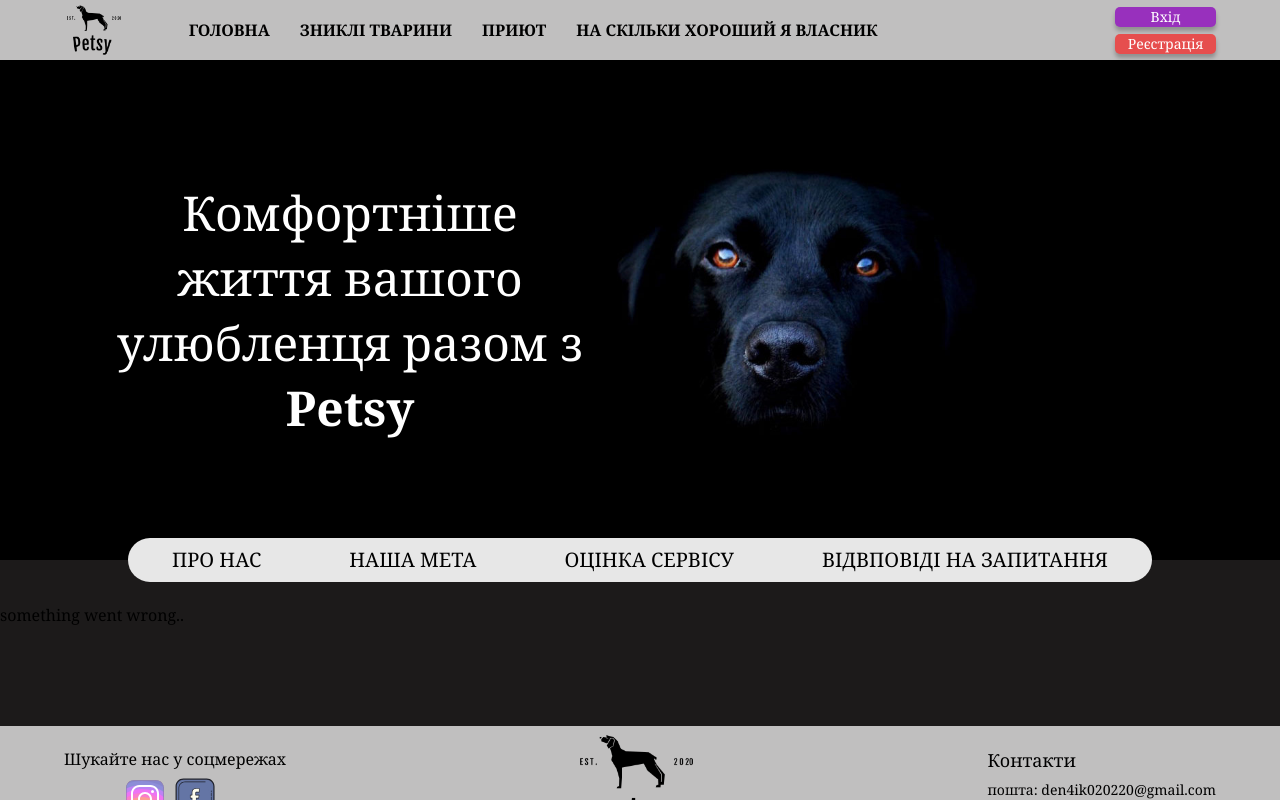
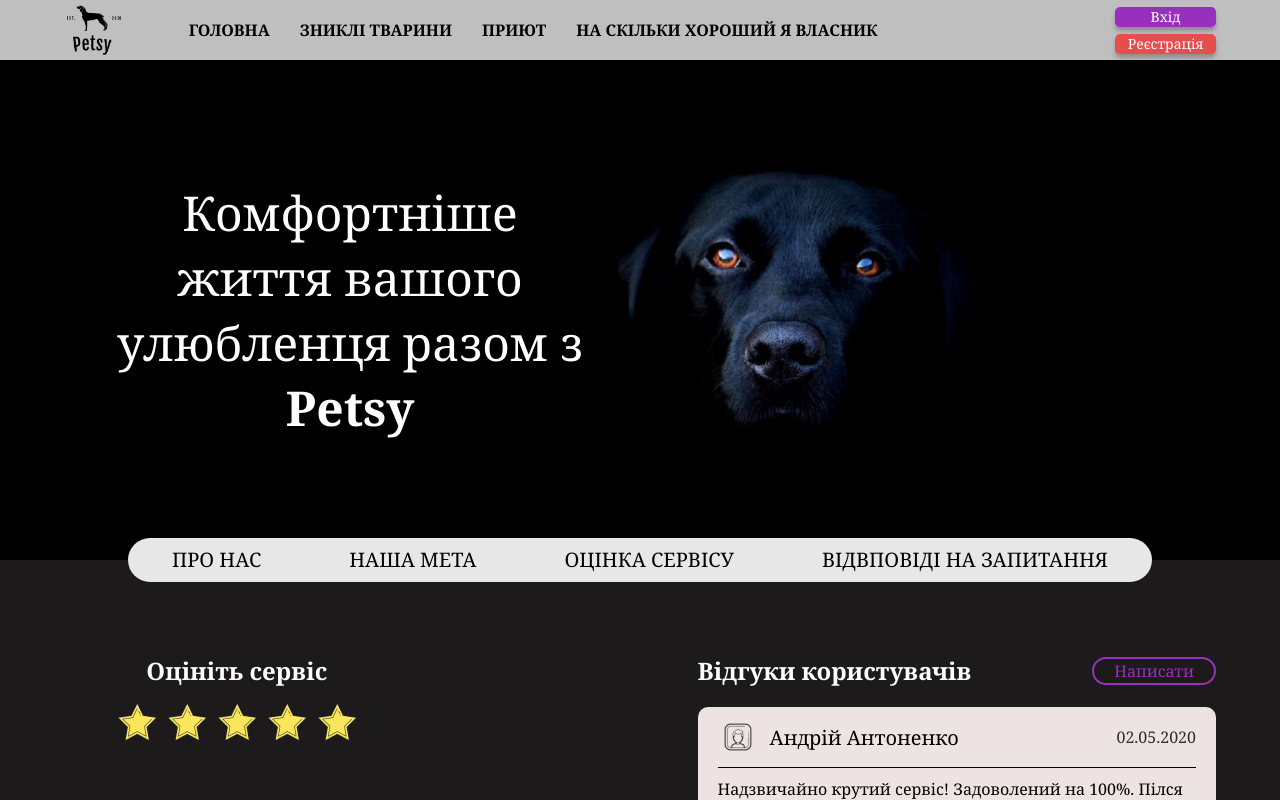
Before and after one commit to Danik1702/accounting-of-domestic-animals, a React (Create React App) app: page / in a window 1280 px wide. Both pictures are taken after a click on the item "ОЦІНКА СЕРВІСУ". Shown: the top 800 px of the page. Built offline with nearby package versions, Linux system fonts and the light colour scheme.

Commit message:
Add landing service rating

```diff
--- /dev/null
+++ b/src/pages/landing/components/service-rating/service-rating.component.js
@@ -0,0 +1,75 @@
+import React from "react";
+
+import rating from "../../../../images/rating.png";
+import user from "../../../../images/user.png";
+
+import "./service-rating.styles.css";
+
+export const ServiceRating = () => {
+  return (
+    <div className="container">
+      <div className="rating-container">
+        <h3 className="rating__title">Оцініть сервіс</h3>
+        <div className="rating__icons">
+          <img src={rating} className="rating__icon" alt="rating-icon" />
+          <img src={rating} className="rating__icon" alt="rating-icon" />
+          <img src={rating} className="rating__icon" alt="rating-icon" />
+          <img src={rating} className="rating__icon" alt="rating-icon" />
+          <img src={rating} className="rating__icon" alt="rating-icon" />
+        </div>
+      </div>
+      <div className="reviews-container">
+        <div className="reviews-title-container">
+          <h3 className="review__title">Відгуки користувачів</h3>
+          <div className="add-review-button">Написати</div>
+        </div>
+        <div className="reviews">
+          <div className="review">
+            <div className="review-info-container">
+              <img src={user} className="user-icon" alt="user-icon" />
+              <p className="user-name">Андрій Антоненко</p>
+              <p className="review-time">02.05.2020</p>
+            </div>
+            <div className="review-text-container">
+              <p className="review__text">
+                Надзвичайно крутий сервіс! Задоволений на 100%. Пілся реєстрації
+                зажив новим життям разом зі своїм песиком - Борисом. Раджу всім!
+              </p>
+            </div>
+          </div>
+
+          <div className="review">
+            <div className="review-info-container">
+              <img src={user} className="user-icon" alt="user-icon" />
+              <p className="user-name">Олег Винник</p>
+              <p className="review-time">07.04.2020</p>
+            </div>
+            <div className="review-text-container">
+              <p className="review__text">
+                Надзвичайно крутий сервіс! Задоволений на 100%. Пілся реєстрації
+                зажив новим життям разом зі своїм песиком - Борисом. Раджу всім!
+              </p>
+            </div>
+          </div>
+
+          <div className="review">
+            <div className="review-info-container">
+              <img src={user} className="user-icon" alt="user-icon" />
+              <p className="user-name">Івасик Телесик</p>
+              <p className="review-time">10.04.2020</p>
+            </div>
+            <div className="review-text-container">
+              <p className="review__text">
+                Надзвичайно крутий сервіс! Задоволений на 100%. Пілся реєстрації
+                зажив новим життям разом зі своїм песиком - Борисом. Раджу всім!
+              </p>
+            </div>
+          </div>
+        </div>
+        <div className="more-container">
+          <div className="more-button">Більше відгуків</div>
+        </div>
+      </div>
+    </div>
+  );
+};
--- /dev/null
+++ b/src/pages/landing/components/service-rating/service-rating.styles.css
@@ -0,0 +1,104 @@
+.container {
+  width: 90%;
+  margin: 0 auto;
+  margin-top: 50px;
+  display: flex;
+  justify-content: space-between;
+}
+
+.rating-container {
+  width: 30%;
+  text-align: center;
+}
+
+.rating__title {
+  color: #ffffff;
+  font-size: 24px;
+  margin-bottom: 10px;
+}
+
+.rating__icon {
+  width: 50px;
+  height: 50px;
+  cursor: pointer;
+}
+
+.reviews-container {
+  width: 45%;
+}
+
+.reviews-title-container {
+  display: flex;
+  justify-content: space-between;
+  align-items: center;
+}
+
+.review__title {
+  color: #ffffff;
+  font-size: 24px;
+}
+
+.add-review-button {
+  padding: 3px 20px;
+  background: #1c1a1a;
+  border: 2px solid #9830bd;
+  box-sizing: border-box;
+  border-radius: 22px;
+  font-size: 16px;
+  line-height: 18px;
+  color: #9830bd;
+  cursor: pointer;
+}
+
+.review {
+  background-color: #eee3e3;
+  border-radius: 10px;
+  margin: 20px 0;
+  padding: 10px 20px;
+}
+
+.review-info-container {
+  display: flex;
+  align-items: center;
+  justify-content: space-between;
+  padding-bottom: 10px;
+  border-bottom: 1px solid #000000;
+}
+
+.user-icon {
+  width: 40px;
+  height: 40px;
+}
+
+.user-name {
+  width: 70%;
+  font-size: 20px;
+  line-height: 23px;
+}
+
+.review-time {
+  font-size: 16px;
+  line-height: 19px;
+  color: #2d2d2d;
+}
+
+.review-text-container {
+  margin: 10px 0;
+}
+
+.more-container {
+  display: flex;
+  justify-content: center;
+}
+
+.more-button {
+  background: #1c1a1a;
+  border: 2px solid #e54e4e;
+  box-sizing: border-box;
+  border-radius: 22px;
+  padding: 12px 25px;
+  color: #e54e4e;
+  font-size: 14px;
+  line-height: 16px;
+  cursor: pointer;
+}
--- a/src/pages/landing/landing.component.js
+++ b/src/pages/landing/landing.component.js
@@ -5,6 +5,7 @@
 import { LandingMenu } from "./components/landing-menu/landing-menu.component";
 import { AboutUs } from "./components/about-us/about-us.component";
 import { Goal } from "./components/goal/goal.component";
+import { ServiceRating } from "./components/service-rating/service-rating.component";
 
 import "./landing.styles.css";
 
@@ -31,8 +32,10 @@
         return <AboutUs />;
       case 1:
         return <Goal />;
+      case 2:
+        return <ServiceRating />;
       default:
-        return "something went wrong..";
+        return "Something went wrong..";
     }
   };
 
```
Also changed, not shown: src/images/rating.png (added), src/images/user.png (added).
